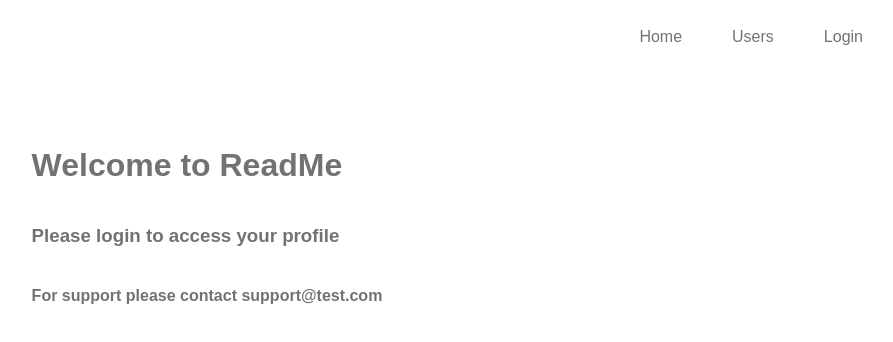
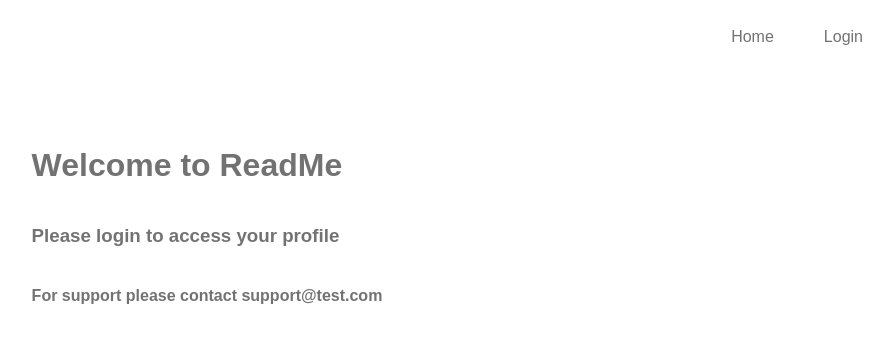
Before and after one commit to aaronkagan/teacher-communication-system, a React (Create React App) app in the folder client/: page / in a window 1280 px wide. Shown: the top 342 px of the page, without its empty margins (369-1262 px from the left). Built offline with nearby package versions, Linux system fonts and the light colour scheme.

Commit message:
rendering users admin page only for admins

```diff
--- a/client/src/App.js
+++ b/client/src/App.js
@@ -5,13 +5,12 @@ import { BrowserRouter as Router, Routes, Route } from "react-router-dom";
 import Nav from "./components/Nav";
 // import MultiColumnBoard from "./components/MultiColumnBoard";
 // import StudentBoard from "./components/StudentBoard";
-import AddUser from "./modals/AddUser";
 import { useContext } from "react";
 import { UserContext } from "./contexts/UserContext";
-
 import NotAuthorized from "./pages/NotAuthorized";
 import Home from "./pages/Home";
 import UserAccounts from "./pages/UserAccounts";
+import getUserRole from "./functions/getUserRole";
 
 const App = () => {
   // const { userState } = useContext(UserContext);
@@ -29,9 +28,7 @@ const App = () => {
 
           {/* <Route path="/board/student" element={userState.role === "student" || userState.role === "admin" ? <StudentBoard /> : <NotAuthorized />} /> */}
           {/* <Route path="/board/student" element={<StudentBoard />} /> */}
-
-          {/* <Route path="/users" element={userState.role === "admin" ? <UserAccounts /> : <NotAuthorized />} /> */}
-          <Route path="/users" element={<UserAccounts />} />
+          <Route path="/users" element={getUserRole() === "admin" ? <UserAccounts /> : <NotAuthorized />} />
         </Routes>
       </Wrapper>
     </Router>
--- a/client/src/components/Nav.js
+++ b/client/src/components/Nav.js
@@ -4,15 +4,16 @@ import { useContext } from "react";
 import { UserContext } from "../contexts/UserContext";
 import isUserLoggedIn from "../functions/isUserLoggedIn";
 import handleLogout from "../functions/handleLogout";
+import getUserRole from "../functions/getUserRole";
 const Nav = () => {
   const { userState, setUserState } = useContext(UserContext);
 
   return (
     <Navbar>
       <StyledLink to="/">Home</StyledLink>
-      {userState.role === "admin" || userState.role === "teacher" ? <StyledLink to="/board/teacher">Teacher Board</StyledLink> : null}
-      {userState.role === "admin" || userState.role === "student" ? <StyledLink to="/board/student">Student Board</StyledLink> : null}
-      <StyledLink to="/users">Users</StyledLink>
+      {/* {userState.role === "admin" || userState.role === "teacher" ? <StyledLink to="/board/teacher">Teacher Board</StyledLink> : null}
+      {userState.role === "admin" || userState.role === "student" ? <StyledLink to="/board/student">Student Board</StyledLink> : null} */}
+      {getUserRole() === "admin" && <StyledLink to="/users">Users</StyledLink>}
       {isUserLoggedIn() ? (
         <StyledLink to="/login" onClick={() => handleLogout(setUserState)}>
           Logout
```
